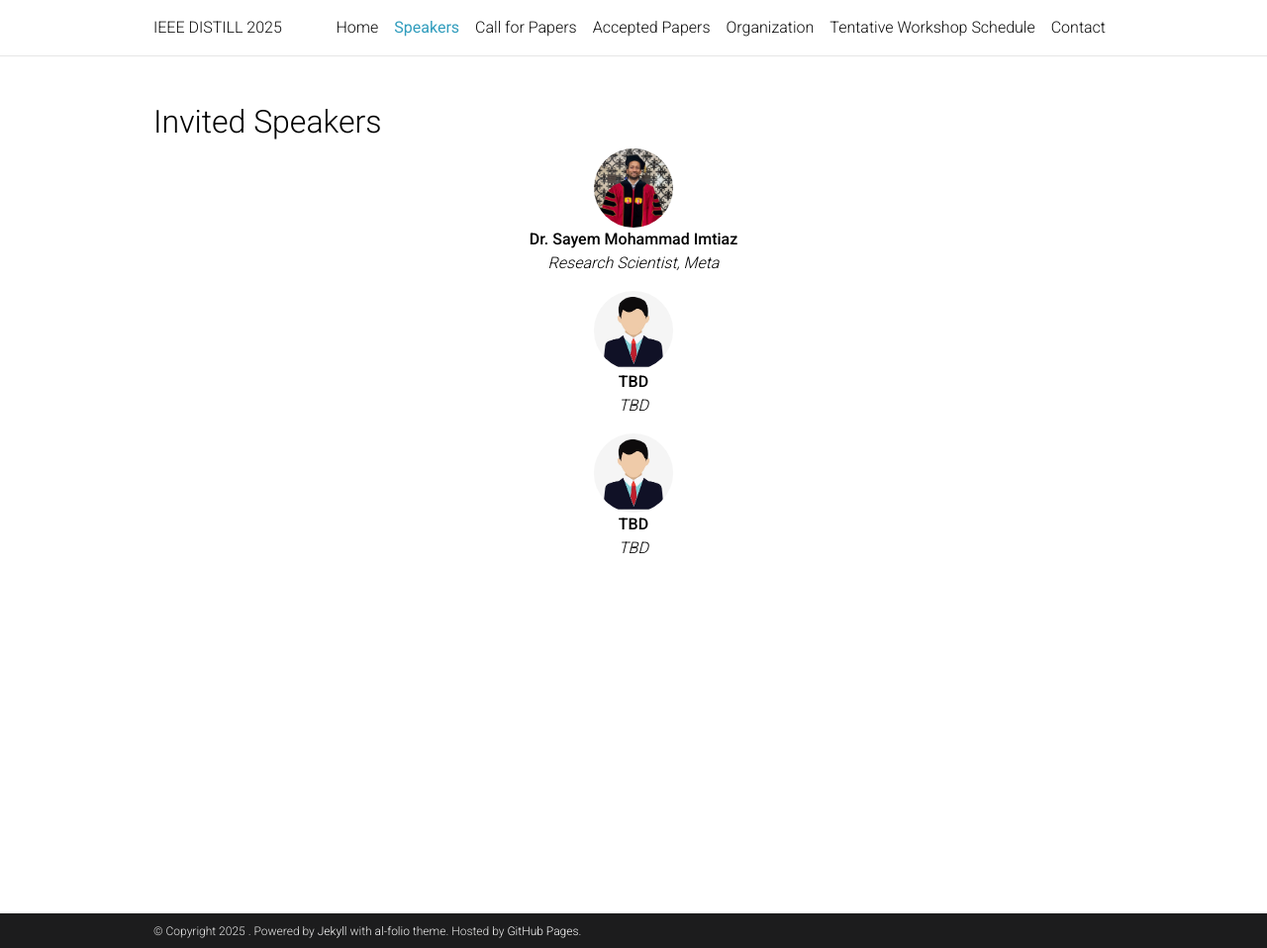
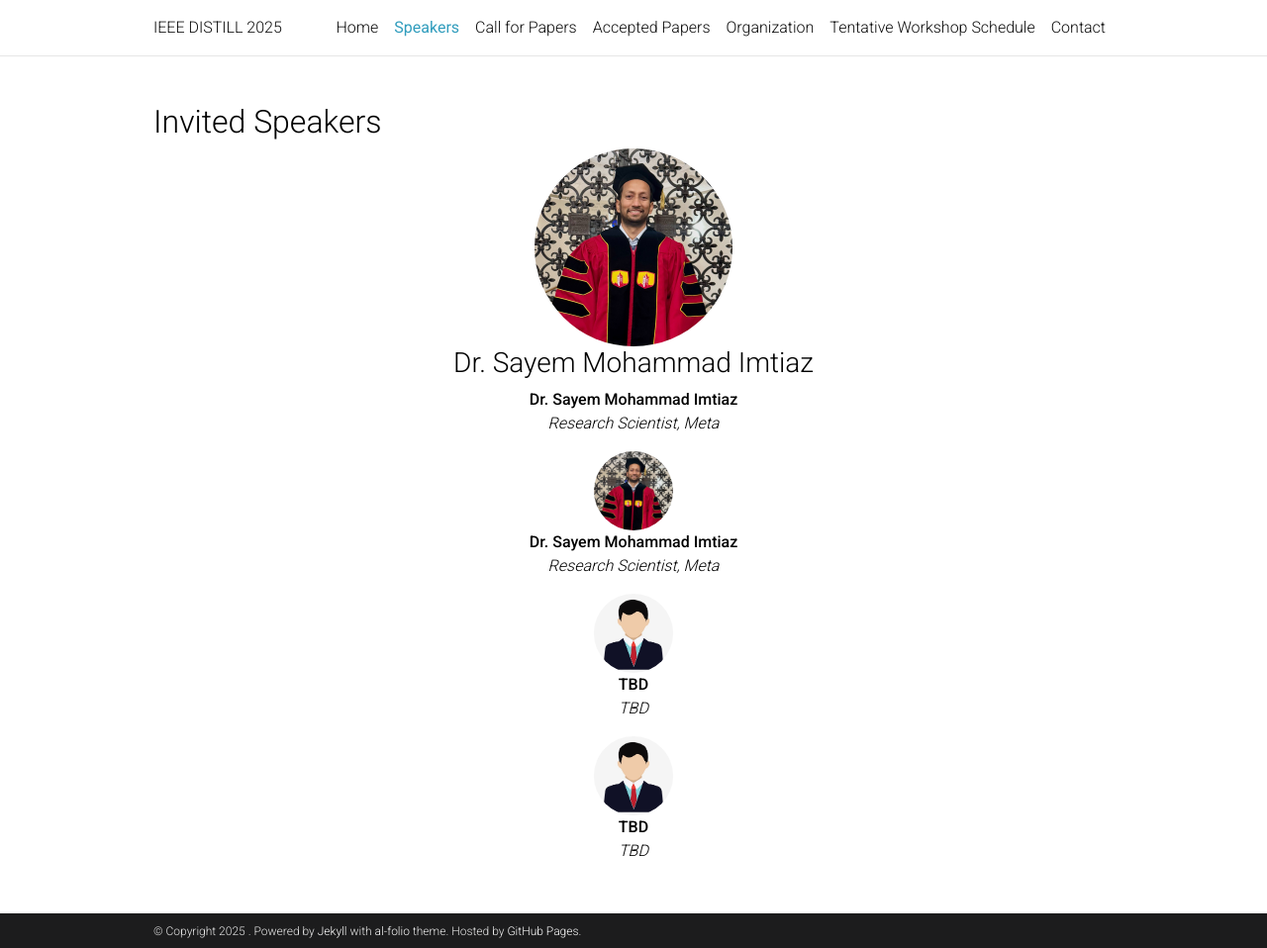
Before and after one commit to ieeedistill/ieeedistill.github.io, a Jekyll site: the page built from _pages/speakers.md, in a window 1280 px wide and 958 px high. Shown: the whole window at 99% size. Built offline with Jekyll 4.4.1, drawn with Linux system fonts in a browser that asks for light colours; comment, search, counter and statistics services are not loaded; a style sheet for code colours, icons or effects is not loaded.

Commit message:
Update speakers.md

```diff
--- a/_pages/speakers.md
+++ b/_pages/speakers.md
@@ -9,6 +9,22 @@ nav_order: 2
 ## Invited Speakers
 
 <div class="team-container" style="justify-content:center; gap:1.5rem; flex-wrap:wrap;">
+
+
+  <!-- Placeholder Speaker 0 -->
+  <div class="team-member" style="text-align:center;">
+    <img
+      src="{{ '/assets/img/speakers/sayem.jpg' | relative_url }}"
+      alt="Dr. Sayem Mohammad Imtiaz"
+      style="width:200px; height:200px; object-fit:cover; border-radius:50%;"
+    />
+    <h3>Dr. Sayem Mohammad Imtiaz</h3>
+    <p>
+      <strong>Dr. Sayem Mohammad Imtiaz</strong><br>
+      <em>Research Scientist, Meta</em>
+    </p>
+  </div>
+
 
   <!-- Placeholder Speaker 1 -->
   <div class="team-member" style="text-align:center;">
```
